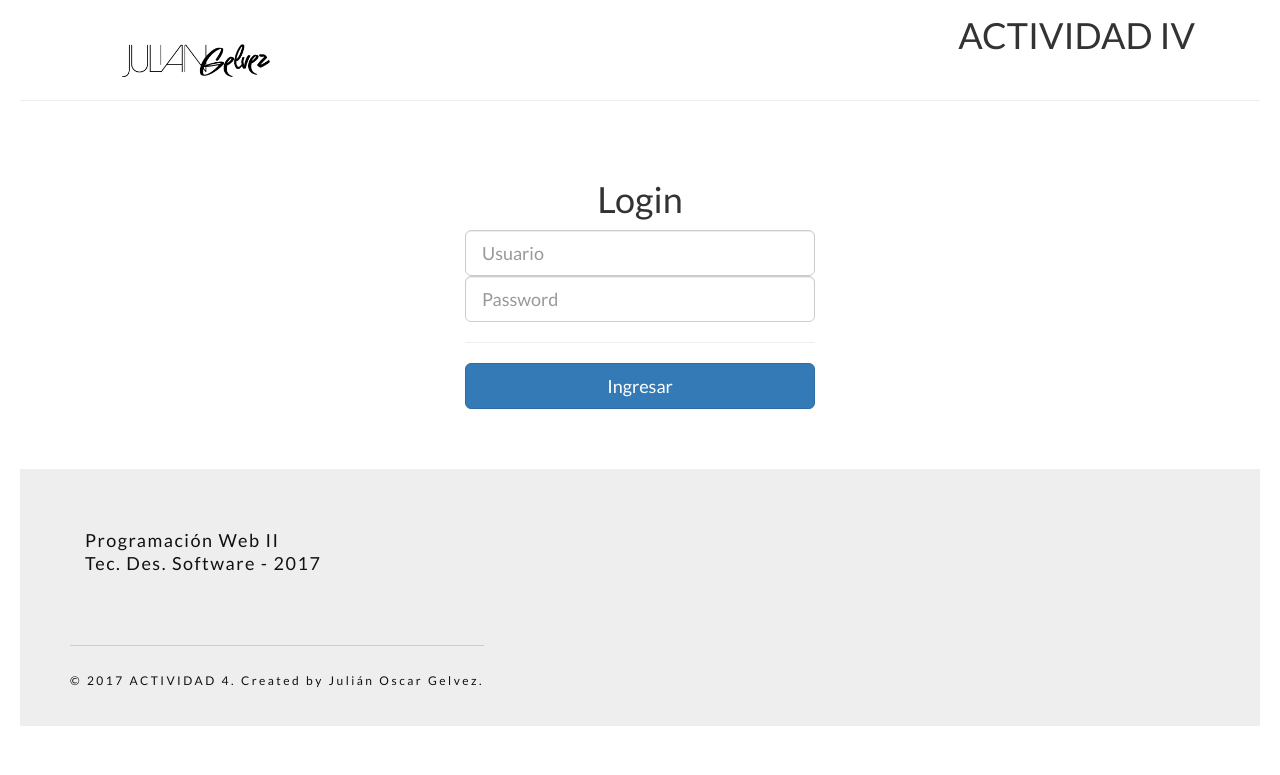
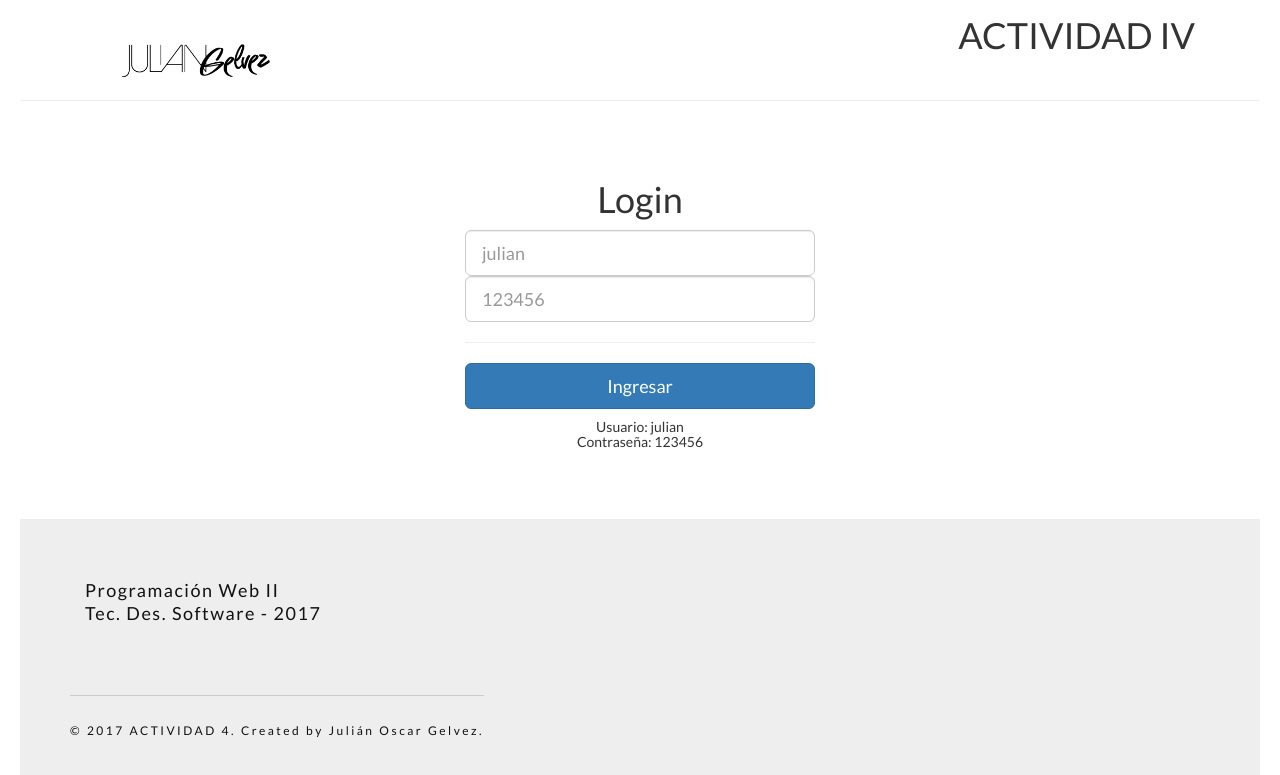
Before and after one commit to jgelvez/authMvcCliente, a PHP site: page / in a window 1280 px wide. Shown: the top 775 px of the page. Run offline with PHP 8.4, Linux system fonts and the light colour scheme; some libraries are stand-ins or nearby versions.

Commit message:
Update index.php

```diff
--- a/view/auth/index.php
+++ b/view/auth/index.php
@@ -51,10 +51,11 @@
     <div class="col-sm-4"></div>
     <div class="col-sm-4">
         <form method="post" action="?c=Auth&a=Autenticar" role="login">
-            <input type="text" name="usuario" placeholder="Usuario" required class="form-control input-lg" value="" autocomplete="off" />
-            <input type="password" name="password" class="form-control input-lg" id="password" placeholder="Password" required autocomplete="off" />
+            <input type="text" name="usuario" placeholder="julian" required class="form-control input-lg" value="" autocomplete="off" />
+            <input type="password" name="password" class="form-control input-lg" id="password" placeholder="123456" required autocomplete="off" />
             <hr />
             <button type="submit" name="go" class="btn btn-lg btn-primary btn-block">Ingresar</button>
         </form>
     </div>
 </div>
+<h5 class="text-center">Usuario: julian <br>Contraseña: 123456</h5>
```
